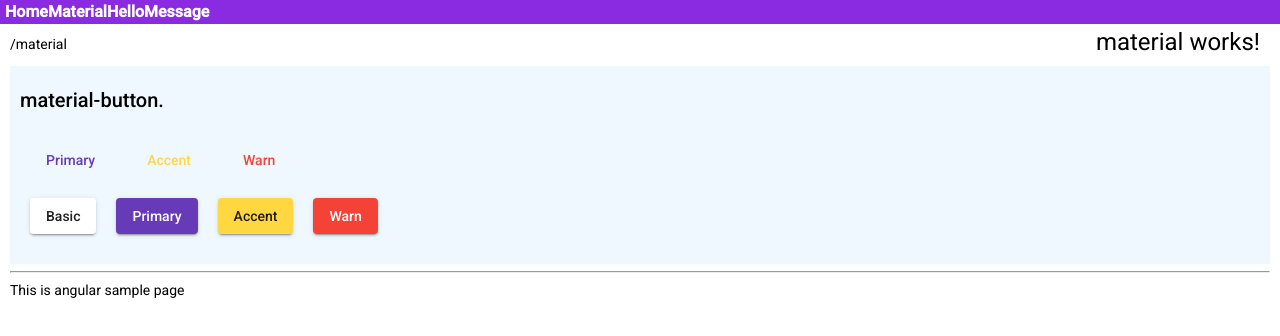
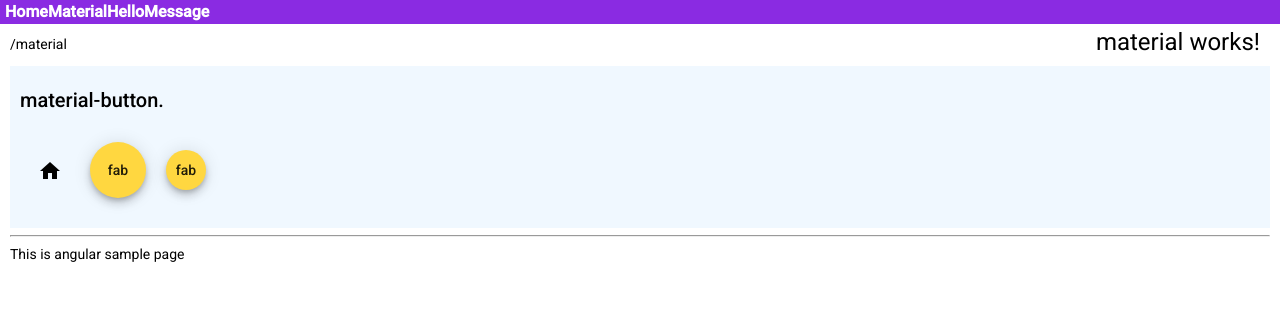
Before and after one commit to sqrmyy/angular-app, an Angular app: page /material in a window 1280 px wide. Shown: the top 336 px of the page. Built offline with nearby package versions, Linux system fonts and the light colour scheme.

Commit message:
mat-icon

```diff
--- a/src/app/material/material.component.html
+++ b/src/app/material/material.component.html
@@ -2,13 +2,10 @@
     <h1>material works!</h1>
     <div>
         <h2>material-button.</h2>
-        <button mat-button color="primary">Primary</button>
-        <button mat-button color="accent">Accent</button>
-        <button mat-button color="warn">Warn</button>
-        <br>
-        <button mat-raised-button>Basic</button>
-        <button mat-raised-button color="primary">Primary</button>
-        <button mat-raised-button color="accent">Accent</button>
-        <button mat-raised-button color="warn">Warn</button>
+        <button mat-icon-button>
+            <mat-icon>home</mat-icon>
+        </button>
+        <button mat-fab>fab</button>
+        <button mat-mini-fab>fab</button>
     </div>
 </div>
```
